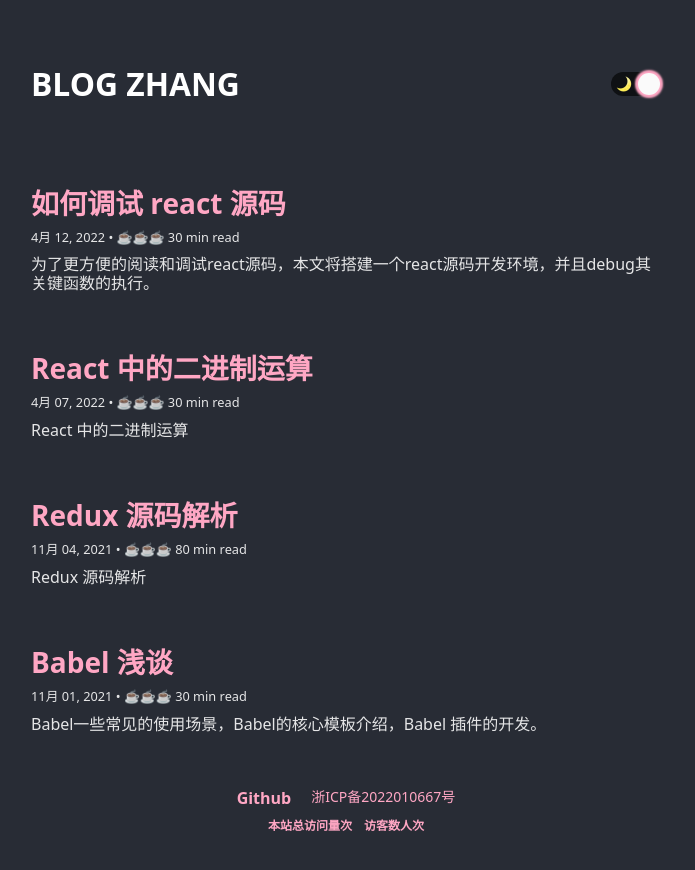
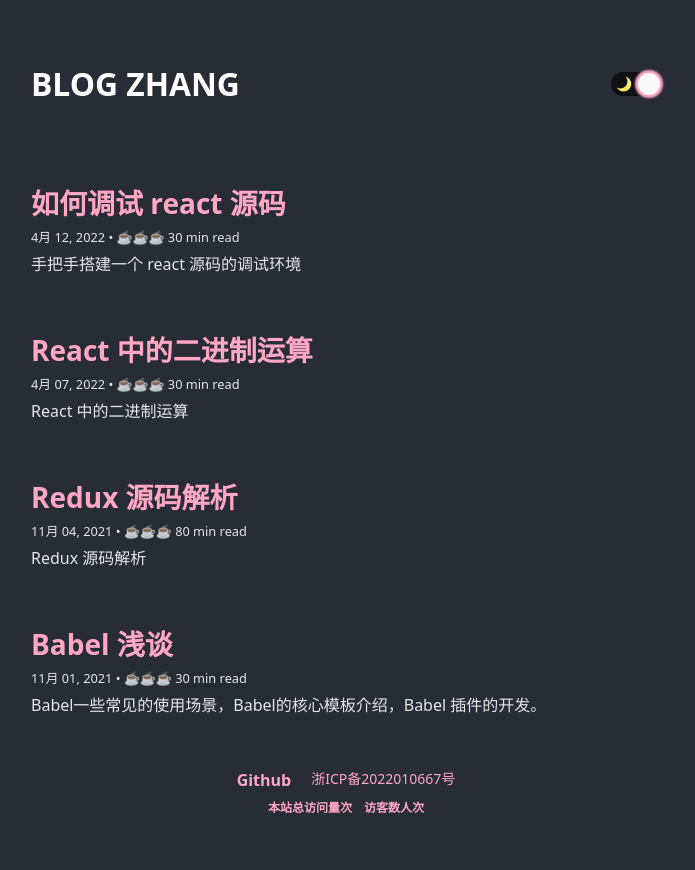
Before and after one commit to zlqxk/zlqxk.github.io, a Next.js app: page / in a window 1280 px wide. Shown: the top 870 px of the page, without its empty margins (294-989 px from the left). Built offline with nearby package versions, Linux system fonts and the light colour scheme.

Commit message:
test: 💍 床前明月光

```diff
--- a/src/catalogue/index.ts
+++ b/src/catalogue/index.ts
@@ -1,8 +1,7 @@
 export default [
   {
     title: '如何调试 react 源码',
-    subtitle:
-      '为了更方便的阅读和调试react源码，本文将搭建一个react源码开发环境，并且debug其关键函数的执行。',
+    subtitle: '手把手搭建一个 react 源码的调试环境',
     dateAndTime: '4月 12, 2022 • ☕️☕️☕️ 30 min read',
     href: '/react-source-dev',
   },
```
